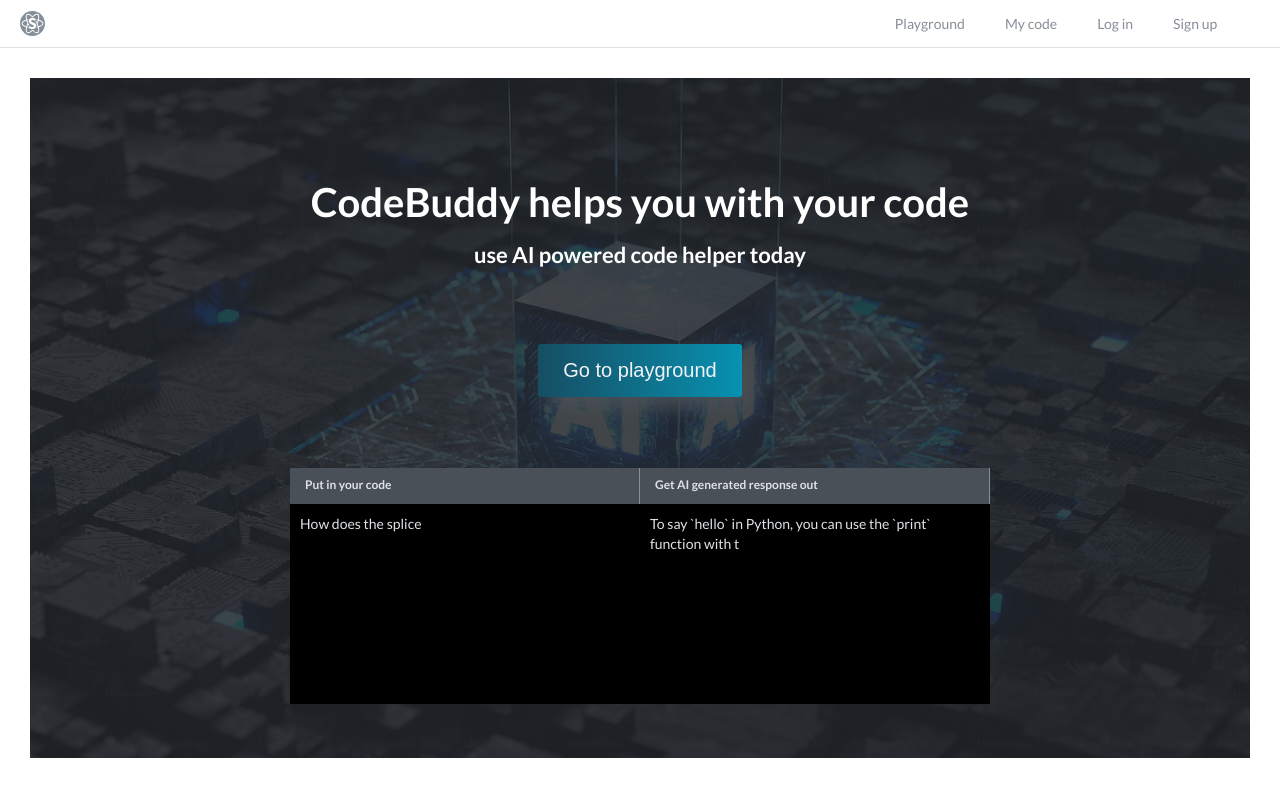
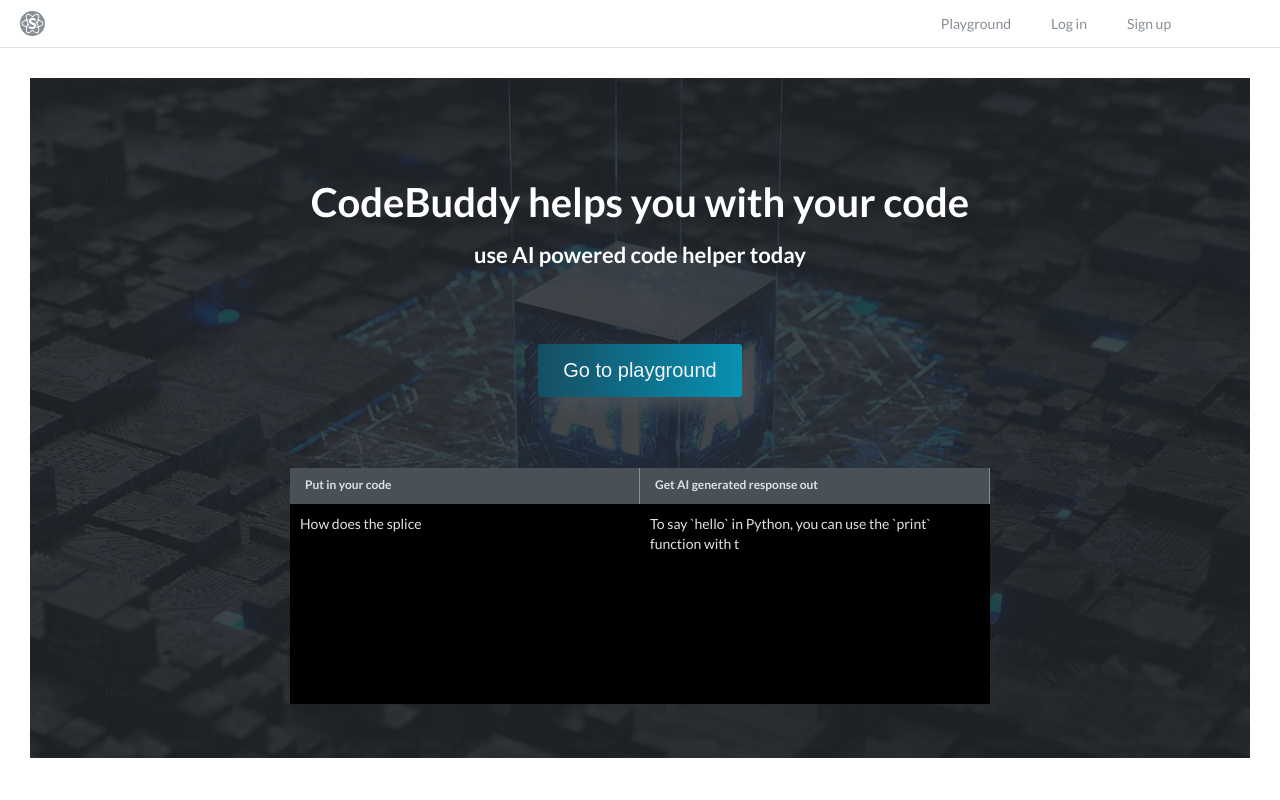
Before and after one commit to MichaelSukkiSong/Codebuddy, a React (Create React App) app in the folder codebuddy_client/: page / in a window 1280 px wide. Shown: the top 800 px of the page. Built offline with nearby package versions, Linux system fonts and the light colour scheme; no server answers.

Commit message:
made mycode button disappear if not logged in

```diff
--- a/codebuddy_client/src/components/Navbar.js
+++ b/codebuddy_client/src/components/Navbar.js
@@ -19,11 +19,13 @@ const Navbar = ({ currentUser }) => {
               Playground
             </NavLink>
           </li>
-          <li className="nav__item">
-            <NavLink to="/mycode" className="nav__link">
-              My code
-            </NavLink>
-          </li>
+          {currentUser ? (
+            <li className="nav__item">
+              <NavLink to="/mycode" className="nav__link">
+                My code
+              </NavLink>
+            </li>
+          ) : null}
           <li className="nav__item">
             {currentUser ? (
               <form method="post" action="/api/logout">
```
